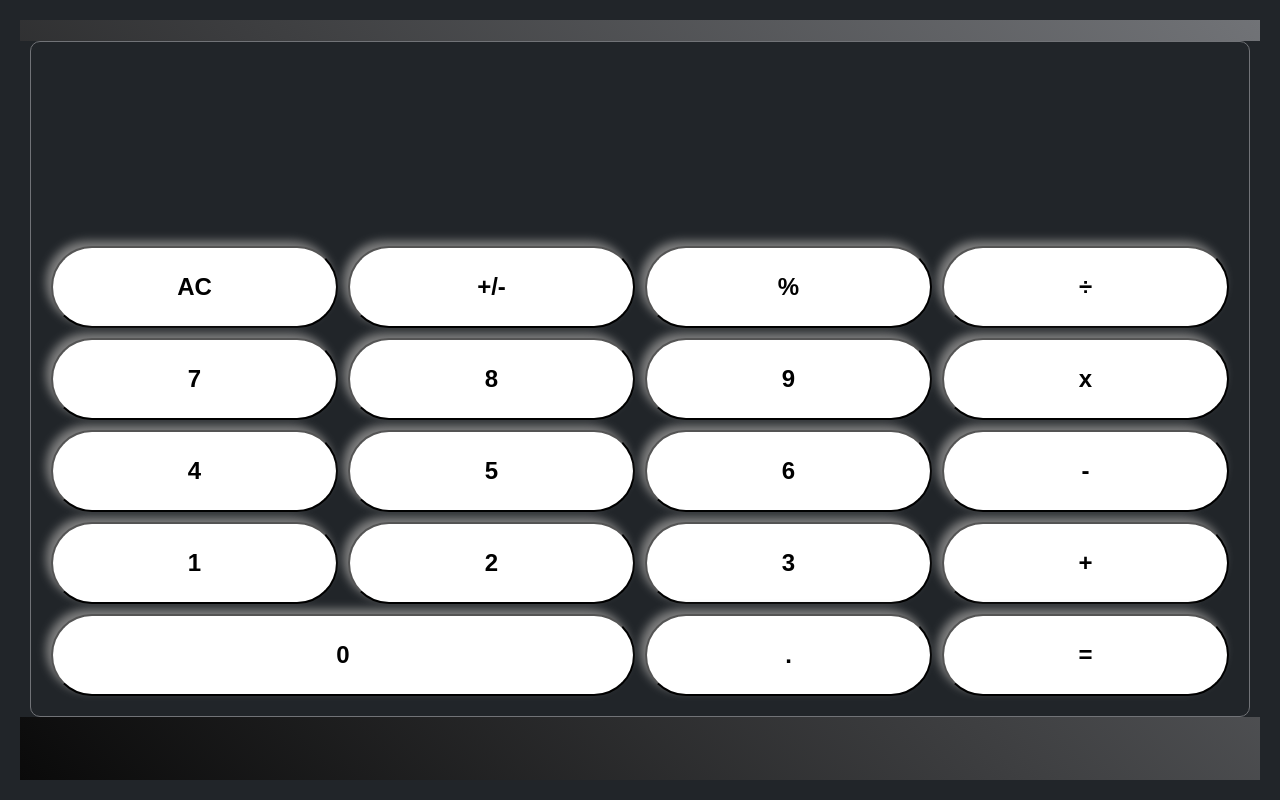
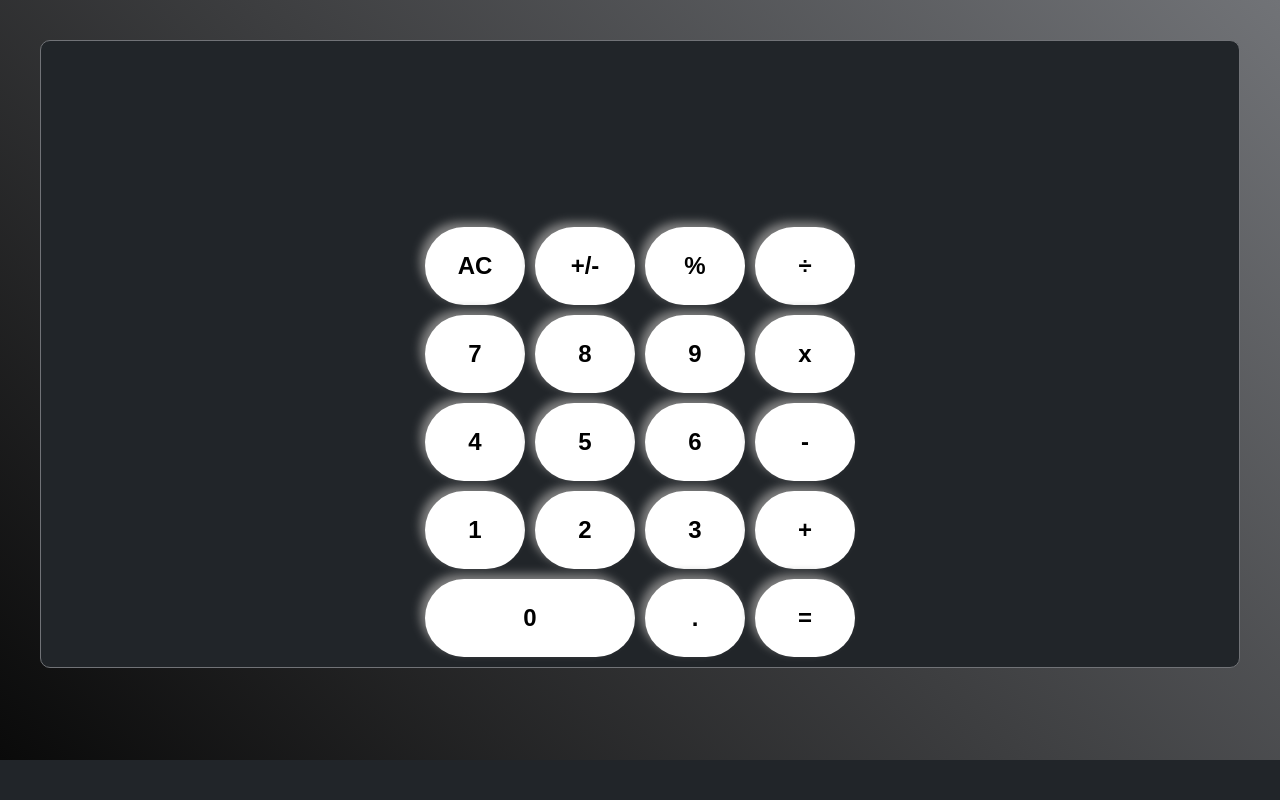
Before and after one commit to Alan-day/nology-calculator, a plain HTML site: page index.html in a window 1280 px wide. Drawn offline with Linux system fonts and the light colour scheme.

Commit message:
styling expanded to wider screens

```diff
--- a/app.js
+++ b/app.js
@@ -8,7 +8,7 @@ const clear = document.querySelector(".clear");
 let firstPart = " ";
 let operator = " ";
 let secondPart = " ";
-let product = "";
+let product = " ";
 
 /*const calculate=(numbers)=> {
 const value = numbers.textContent
@@ -20,7 +20,7 @@ console.log(ca);
 */
 
 const handleNumberClick = (event) => {
-  if (operator == " ") {
+  if (operator == " " ){
     userInput.innerHTML += event.target.innerText;
     firstPart += event.target.innerText;
     console.log(firstPart);
@@ -35,6 +35,7 @@ const handleNumberClick = (event) => {
 const handleEquals = (event) => {
   if (operator == "+") {
     userInput.innerHTML = parseInt(firstPart) + parseInt(secondPart);
+    product.toString() = userInput.innerHTML;
     console.log(userInput.innerHTML);
   } else if (operator == "-") {
     userInput.innerHTML = parseInt(firstPart) - parseInt(secondPart);
--- a/index.html
+++ b/index.html
@@ -9,7 +9,6 @@
   <body>
     <h1></h1>
 
-    <main>
     <div class="calculator">
       <div class="numberInput" id="numberInput"></div>
       <button class="clear">AC</button>
@@ -32,7 +31,7 @@
       <button class="operation operation__changeSign">+/-</button>
       <button class="equal" id="equals">=</button>
     </div>
-    </main>
+
     <script src="app.js"></script>
   </body>
 </html>
--- a/main.scss
+++ b/main.scss
@@ -3,16 +3,17 @@
 $primary-font: "Fira Sans", sans-serif;
 
 * {
+  border: 0;
+  margin: 0;
   background-color: #212529;
 }
 
 body {
-  margin: 20px;
   background: linear-gradient(45deg, #0a0a0a, #717377);
 }
 .calculator {
   margin: 10px;
-  padding: 20px;
+  padding: 10px;
   border: 1px solid #717377;
   display: grid;
   gap: 10px;
@@ -98,9 +99,9 @@ body {
 
 button {
   box-shadow: -5px -5px 10px gray;
-  padding: 25px;
+  padding: 15px;
   border-radius: 80px;
-  font-size: 24px;
+  font-size: 18px;
   font-weight: bold;
   background-color: white;
 }
@@ -117,8 +118,49 @@ h1 {
 }
 
 div {
+  padding: 0px;
   display: flex;
   justify-content: center;
   align-items: center;
   border-radius: 10px;
 }
+
+@media screen and (min-width: 768px) {
+  .calculator {
+    margin: 10vh;
+  }
+
+  button {
+    box-shadow: -5px -5px 10px gray;
+    padding: 25px;
+    border-radius: 80px;
+    font-size: 24px;
+    font-weight: bold;
+    background-color: white;
+  }
+}
+
+@media screen and (min-width: 1000px) {
+  body {
+    padding: 0px;
+  }
+
+  .calculator {
+    padding-left: 5vh;
+    padding-right: 5vh;
+    margin: 5vh;
+    grid-template-columns: repeat(4, 100px);
+    grid-template-rows: repeat(7, 1fr);
+  }
+
+  button {
+    padding-right: 0px;
+    padding-left: 0px;
+    box-shadow: -5px -5px 10px gray;
+
+    border-radius: 80px;
+    font-size: 24px;
+    font-weight: bold;
+    background-color: white;
+  }
+}
```
Also changed, not shown: main.css, 1 other file. Lines whose indentation alone changed are shown as unchanged.
